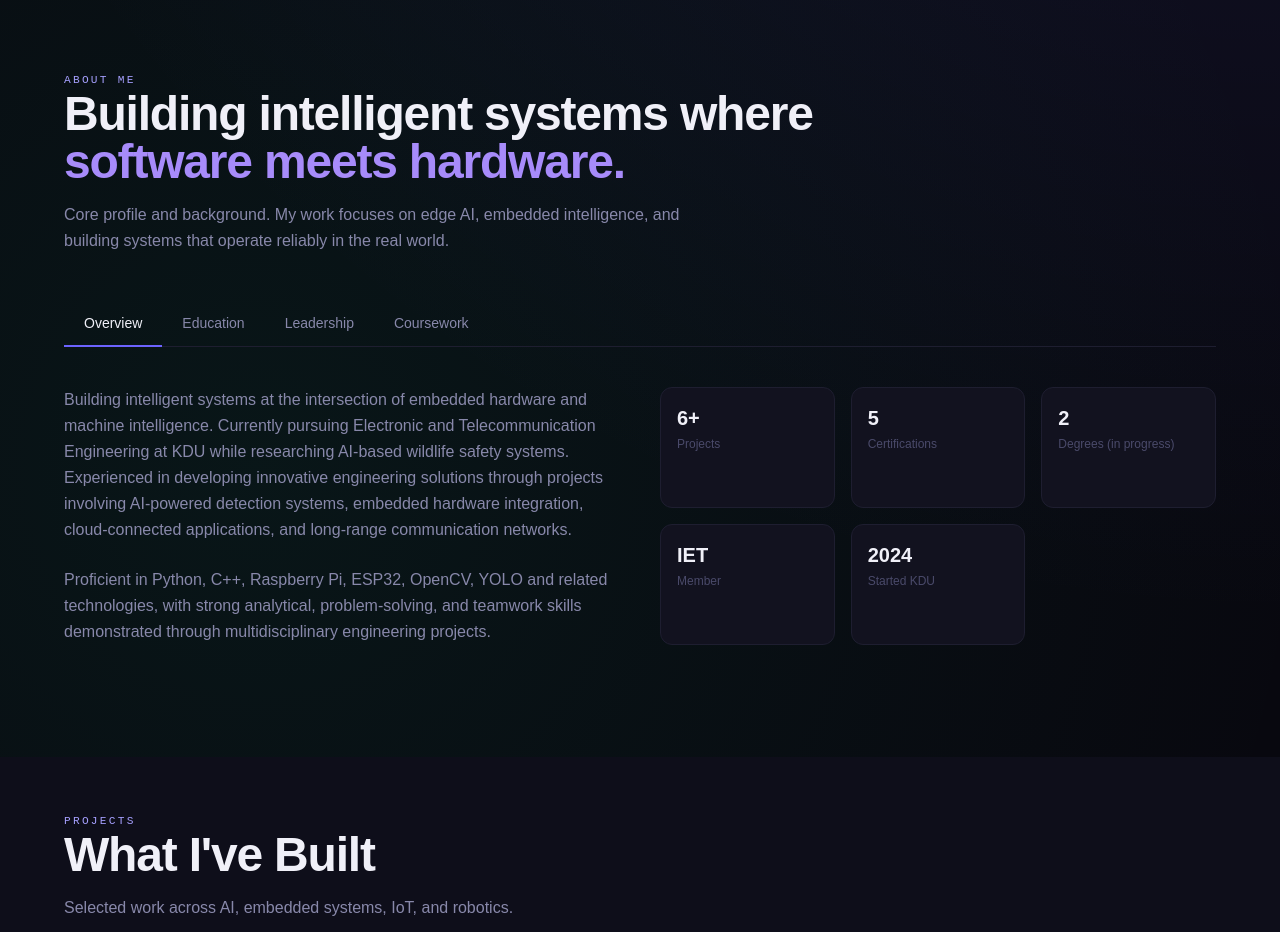
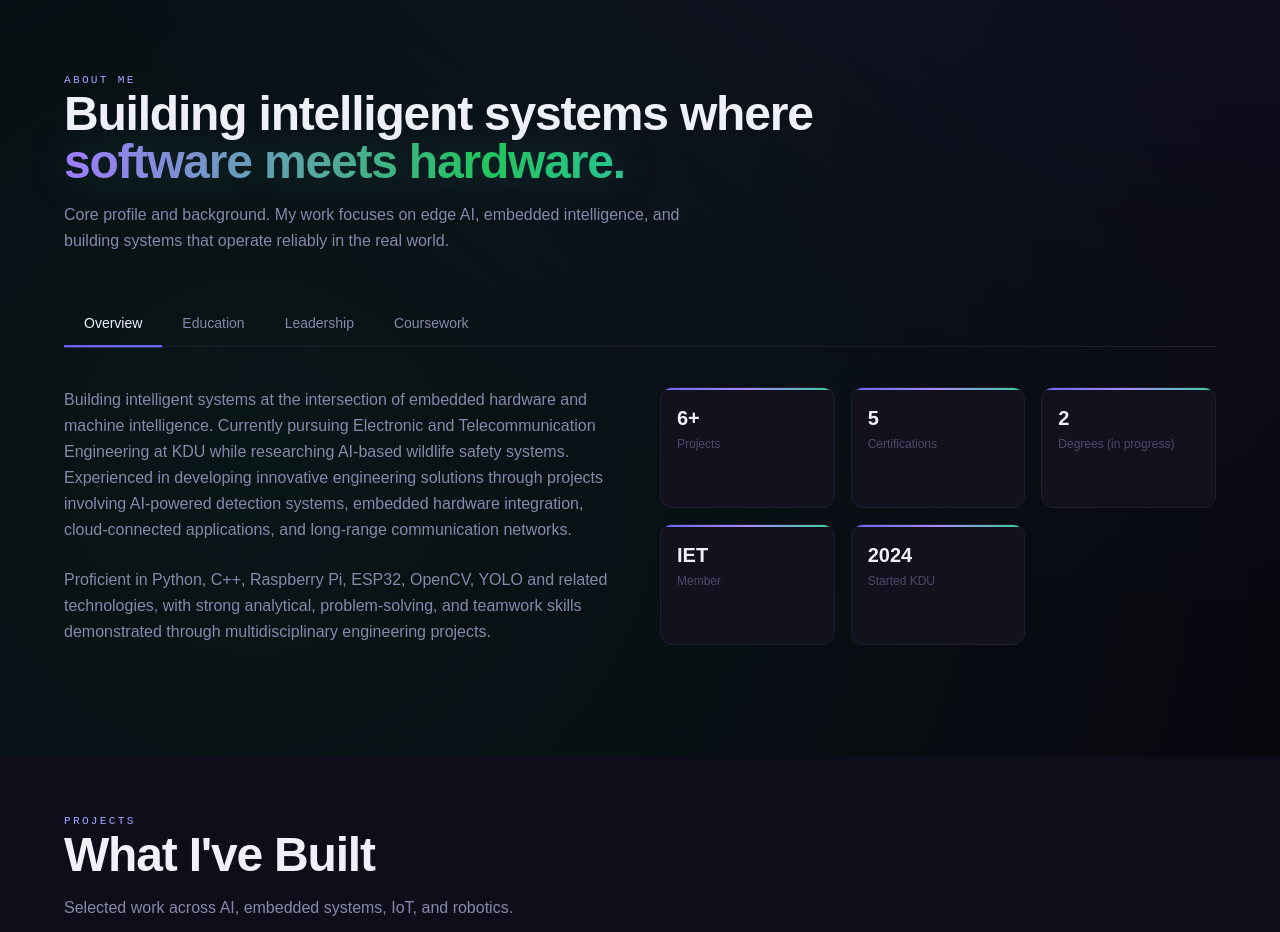
Before and after one commit to PabasaraIlankoon/portfolio, a Next.js app: page / in a window 1280 px wide. Shown: the part 840-1772 px from the top of the page. Built offline with nearby package versions, Linux system fonts and the light colour scheme.

Commit message:
Enhance About section styling and animations

```diff
--- a/components/sections/About.tsx
+++ b/components/sections/About.tsx
@@ -13,7 +13,7 @@ export default function About() {
         <div className="section-label mb-0">About Me</div>
         <h2 className="text-4xl md:text-5xl font-bold tracking-tight mb-4">
           Building intelligent systems where<br />
-          <em className="not-italic text-accent-light">software meets hardware.</em>
+          <em className="not-italic gradient-text-animated heading-glow-pulse">software meets hardware.</em>
         </h2>
         <p className="text-muted max-w-2xl mb-12">
           Core profile and background. My work focuses on edge AI, embedded intelligence, and building systems that operate reliably in the real world.
@@ -27,8 +27,8 @@ export default function About() {
               onClick={() => setActiveTab(tab)}
               className={`px-5 py-3 text-sm font-medium transition-all duration-200 border-b-2 -mb-px ${
                 activeTab === tab
-                  ? "text-text border-accent"
-                  : "text-muted border-transparent hover:text-text"
+                  ? "text-text border-accent shadow-[0_1px_0_0_rgba(108,99,255,0.4)]"
+                  : "text-muted border-transparent hover:text-text hover:border-border"
               }`}
             >
               {tab}
@@ -59,7 +59,11 @@ export default function About() {
                 { v: "IET", l: "Member" },
                 { v: "2024", l: "Started KDU" },
               ].map((s, i) => (
-                <div key={i} className="bg-card border border-border rounded-xl p-4">
+                <div
+                  key={i}
+                  className="bg-card border border-border rounded-xl p-4 card-hover relative overflow-hidden"
+                >
+                  <div className="absolute top-0 left-0 right-0 h-0.5 bg-gradient-to-r from-accent via-accent-light to-accent-green" />
                   <div className="text-xl font-bold text-text mb-1">{s.v}</div>
                   <div className="text-xs text-subtle">{s.l}</div>
                 </div>
@@ -76,7 +80,7 @@ export default function About() {
                 <div>
                   <div className="font-semibold text-text">{edu.degree}</div>
                   <div className="text-muted text-sm mt-0.5">{edu.institution}</div>
-                  <div className="text-subtle text-xs mt-1 font-mono">{edu.period}</div>
+                  <div className="text-accent-light text-xs mt-1 font-mono">{edu.period}</div>
                 </div>
               </div>
             ))}
@@ -87,7 +91,7 @@ export default function About() {
           <div className="space-y-4 animate-fade-in">
             {leadership.map((item, i) => (
               <div key={i} className="flex items-center gap-4 p-4 bg-card border border-border rounded-xl card-hover">
-                <div className="w-2 h-2 rounded-full bg-accent flex-shrink-0" />
+                <div className="w-2 h-2 rounded-full bg-gradient-to-br from-accent to-accent-green flex-shrink-0 animate-pulse2" />
                 <div className="flex-1 flex flex-wrap items-center gap-x-4 gap-y-1">
                   <span className="font-semibold text-accent-light text-sm">{item.role}</span>
                   <span className="text-muted text-sm">— {item.org}</span>
@@ -101,7 +105,10 @@ export default function About() {
         {activeTab === "Coursework" && (
           <div className="flex flex-wrap gap-3 animate-fade-in">
             {coursework.map((c, i) => (
-              <span key={i} className="px-4 py-2 bg-card border border-border rounded-lg text-muted text-sm hover:border-accent/40 hover:text-accent-light transition-all cursor-default">
+              <span
+                key={i}
+                className="px-4 py-2 bg-card border border-border rounded-lg text-muted text-sm hover:border-accent/40 hover:text-accent-light hover:-translate-y-0.5 transition-all cursor-default"
+              >
                 {c}
               </span>
             ))}
```
